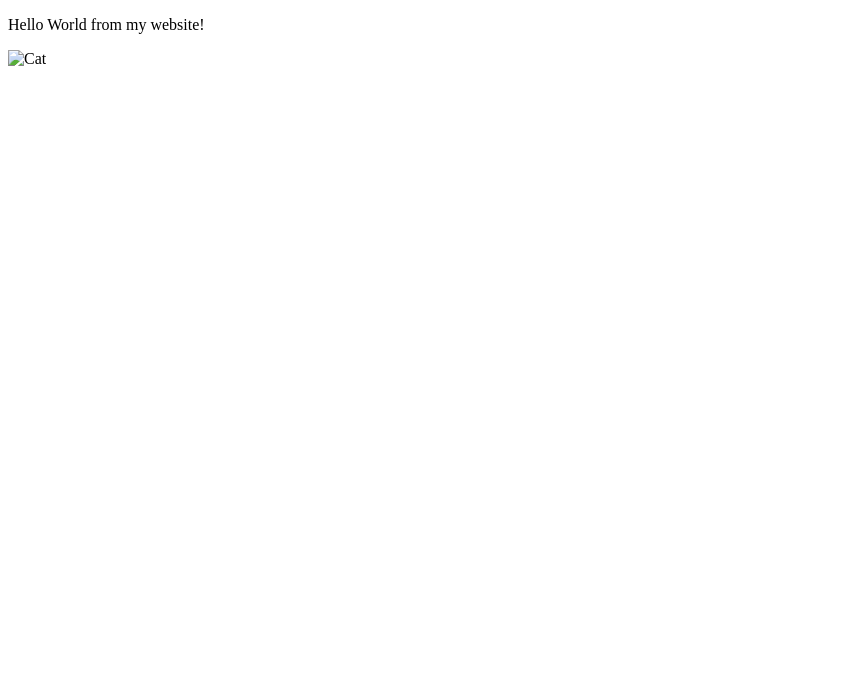
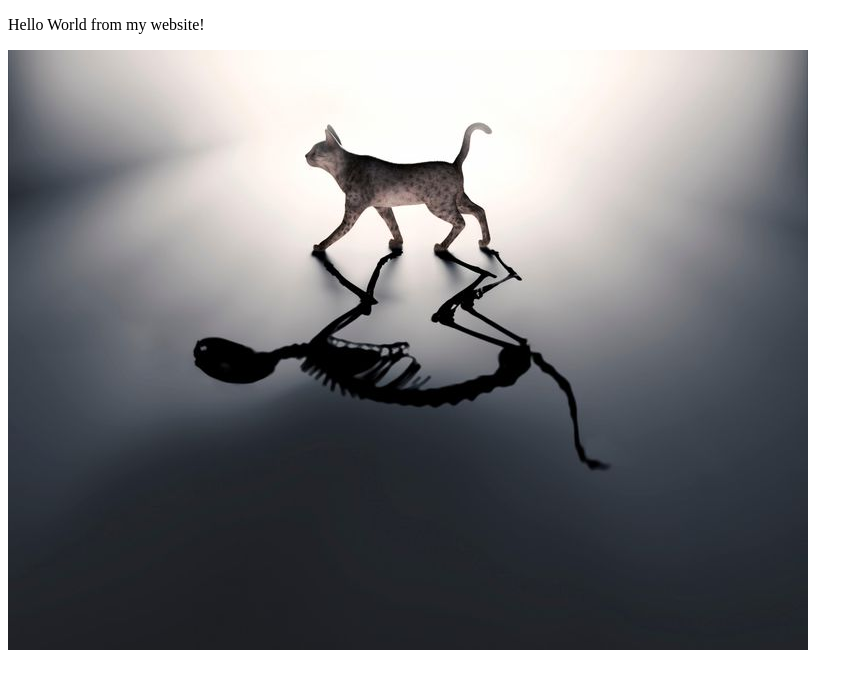
Before and after one commit to dctenna/hello-world, a plain HTML site: page index.html in a window 1280 px wide. Shown: the whole page, without its empty margins (0-863 px from the left). Drawn offline with Linux system fonts and the light colour scheme.

Commit message:
Initial change image

```diff
--- a/index.html
+++ b/index.html
@@ -5,6 +5,6 @@
     </head>
     <body>
         <p>Hello World from my website!</p>
-        <img src="cat.img" alt="Cat">
+        <img src="cat.jpg" alt="Cat">
     </body>
 </html>
```
